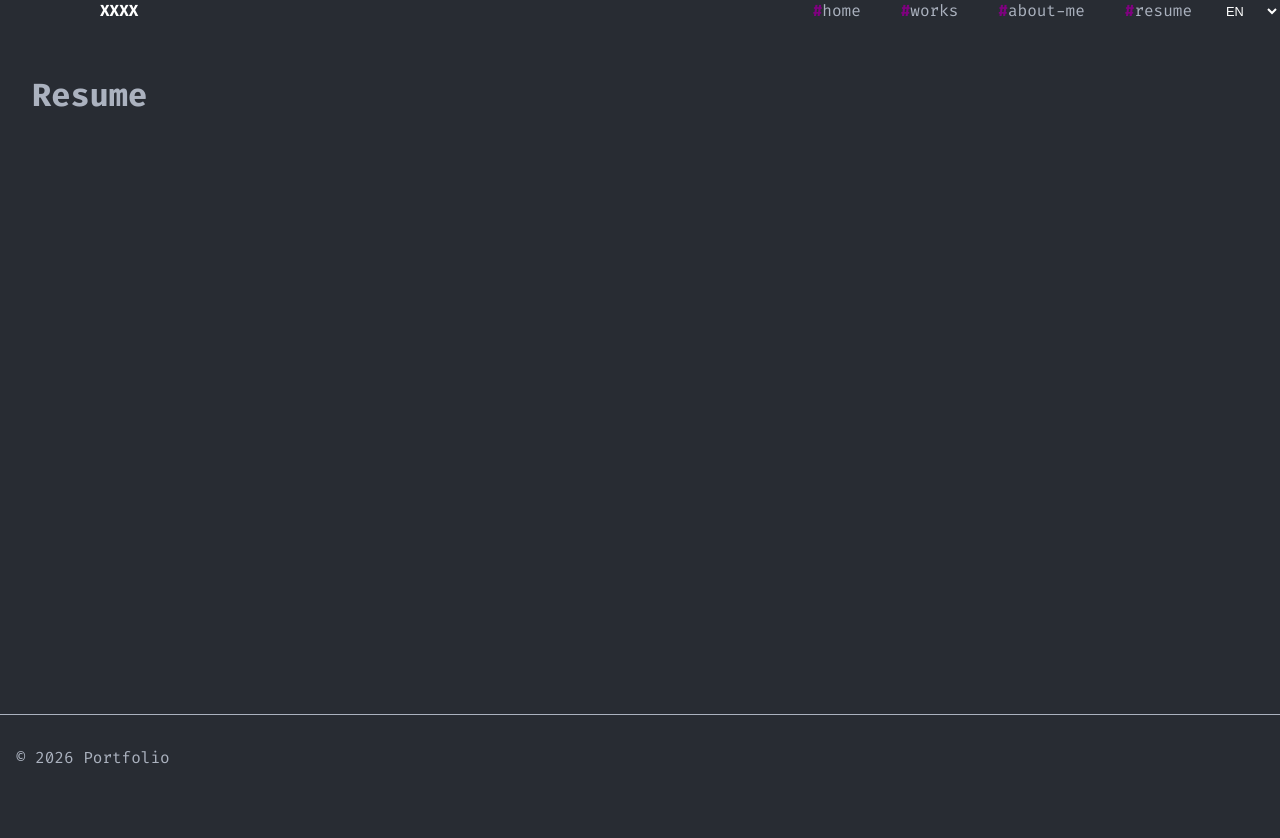
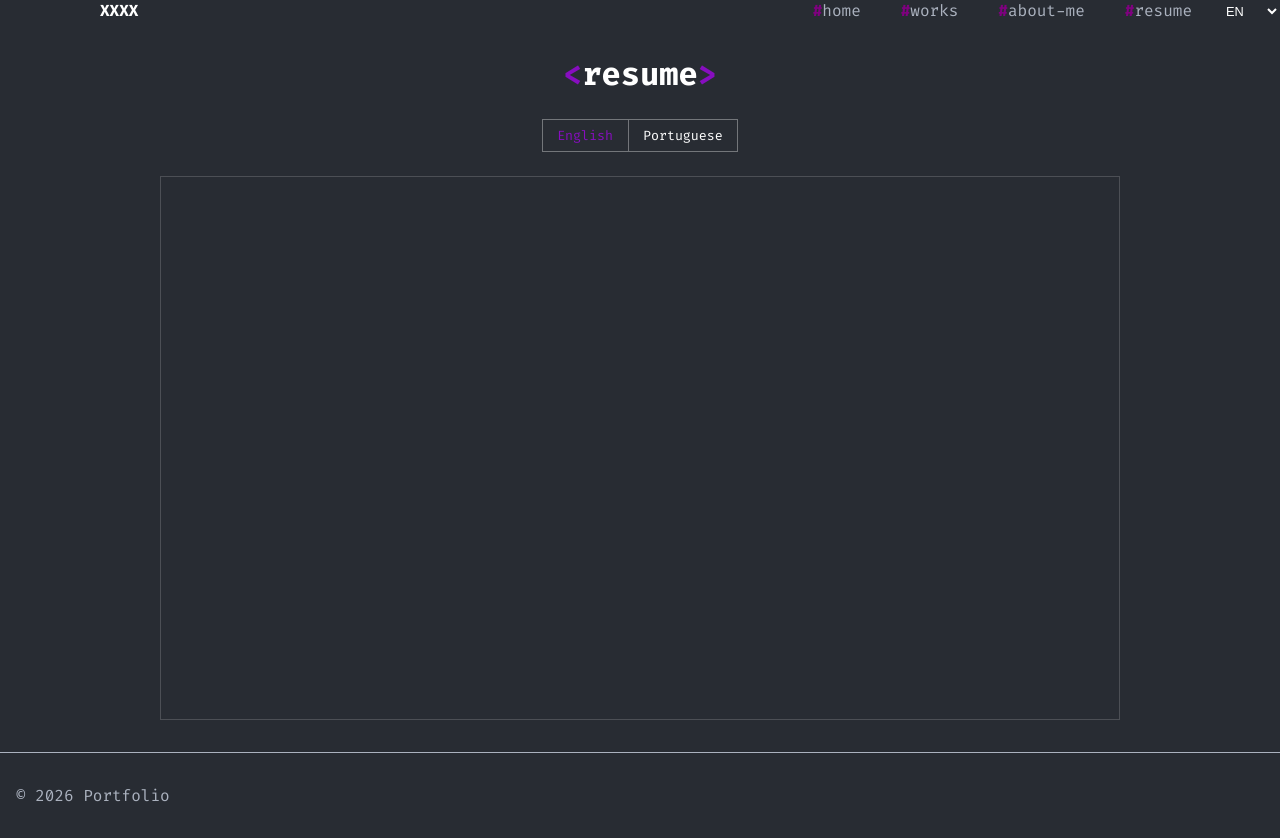
Before and after one commit to Laboratorio-desenvolvimento/portfolio, a React app in the folder frontend/: page /resume in a window 1280 px wide. Before the commit the page ends 800 px from the top, so only its background shows below. Built offline with nearby package versions, Linux system fonts and the light colour scheme; the HTML template or start-up script is replaced by a standard one.

Commit message:
Criando export

```diff
--- a/frontend/src/locales/en.json
+++ b/frontend/src/locales/en.json
@@ -15,5 +15,8 @@
     "email": "Email",
     "mensagem": "Message",
     "enviar": "Send",
-    "mensagem-enviada": "Message sent successfully!"
+    "mensagem-enviada": "Message sent successfully!",
+    "baixar-curriculo": "download resume",
+    "resume-english": "English",
+    "resume-portuguese": "Portuguese"
 }
--- a/frontend/src/locales/pt.json
+++ b/frontend/src/locales/pt.json
@@ -15,5 +15,8 @@
     "email": "Email",
     "mensagem": "Mensagem",
     "enviar": "Enviar",
-    "mensagem-enviada": "Mensagem enviada com sucesso!"
+    "mensagem-enviada": "Mensagem enviada com sucesso!",
+    "baixar-curriculo": "baixar currículo",
+    "resume-english": "Inglês",
+    "resume-portuguese": "Português"
 }
--- a/frontend/src/pages/Resume.jsx
+++ b/frontend/src/pages/Resume.jsx
@@ -1,10 +1,53 @@
+import { useEffect, useState } from "react";
 import { useLanguage } from "../services/translation";
+import "../styles/resume.css";
+
 const Resume = () => {
-    const { t, idioma, changeLanguage } = useLanguage()
+    const { t, idioma } = useLanguage();
+    const [resumeLang, setResumeLang] = useState(idioma === "PT" ? "PT" : "EN");
+
+    useEffect(() => {
+        setResumeLang(idioma === "PT" ? "PT" : "EN");
+    }, [idioma]);
+
+    // Arquivos usados no preview (e também para download no visualizador do navegador):
+    // - PT: /public/curriculo-pt.pdf
+    // - EN: /public/resume-en.pdf
+    // Para atualizar o currículo, substitua esses arquivos mantendo os mesmos nomes.
+    const resumeFile = resumeLang === "PT" ? "/curriculo-pt.pdf" : "/resume-en.pdf";
 
     return (
-        <div>
-            <h1>{t('resume').charAt(0).toUpperCase() + t('resume').slice(1)}</h1>
+        <div className="resume-content">
+            <h1 className="resume-title">
+                <span className="resume-tag">&lt;</span>
+                {t('resume')}
+                <span className="resume-tag">&gt;</span>
+            </h1>
+            <div className="resume-actions">
+                <button
+                    type="button"
+                    className={`resume-lang-btn ${resumeLang === "EN" ? "active" : ""}`}
+                    onClick={() => setResumeLang("EN")}
+                >
+                    {t('resume-english')}
+                </button>
+                <button
+                    type="button"
+                    className={`resume-lang-btn ${resumeLang === "PT" ? "active" : ""}`}
+                    onClick={() => setResumeLang("PT")}
+                >
+                    {t('resume-portuguese')}
+                </button>
+            </div>
+            <div className="resume-preview">
+                <iframe
+                    className="resume-frame"
+                    // O iframe carrega o PDF selecionado acima; ao trocar os botões,
+                    // o `resumeFile` muda e o visualizador exibe o outro currículo.
+                    src={resumeFile}
+                    title={t('resume')}
+                />
+            </div>
         </div>
     );
 };
--- /dev/null
+++ b/frontend/src/styles/resume.css
@@ -0,0 +1,63 @@
+.resume-content {
+    display: flex;
+    flex-direction: column;
+    align-items: center;
+    gap: 1.5rem;
+}
+
+.resume-title {
+    margin: 0;
+    color: #ffffff;
+    text-transform: lowercase;
+}
+
+.resume-tag {
+    color: #870EBF;
+    font-weight: 700;
+}
+
+.resume-actions {
+    display: flex;
+    justify-content: center;
+    align-items: center;
+    border: 1px solid rgba(255, 255, 255, 0.35);
+}
+
+.resume-lang-btn {
+    background: transparent;
+    border: none;
+    border-right: 1px solid rgba(255, 255, 255, 0.35);
+    color: #ffffff;
+    padding: 0.45rem 0.9rem;
+    font-family: inherit;
+    cursor: pointer;
+}
+
+.resume-lang-btn:last-child {
+    border-right: none;
+}
+
+.resume-lang-btn.active {
+    color: #870EBF;
+}
+
+.resume-preview {
+    width: min(100%, 960px);
+    height: 68vh;
+    min-height: 520px;
+    border: 1px solid rgba(255, 255, 255, 0.2);
+    background: #1f232a;
+}
+
+.resume-frame {
+    width: 100%;
+    height: 100%;
+    border: none;
+}
+
+@media (max-width: 768px) {
+    .resume-preview {
+        min-height: 400px;
+        height: 60vh;
+    }
+}
```
Also changed, not shown: 2 other files (tests, documents, lock files or other folders).
